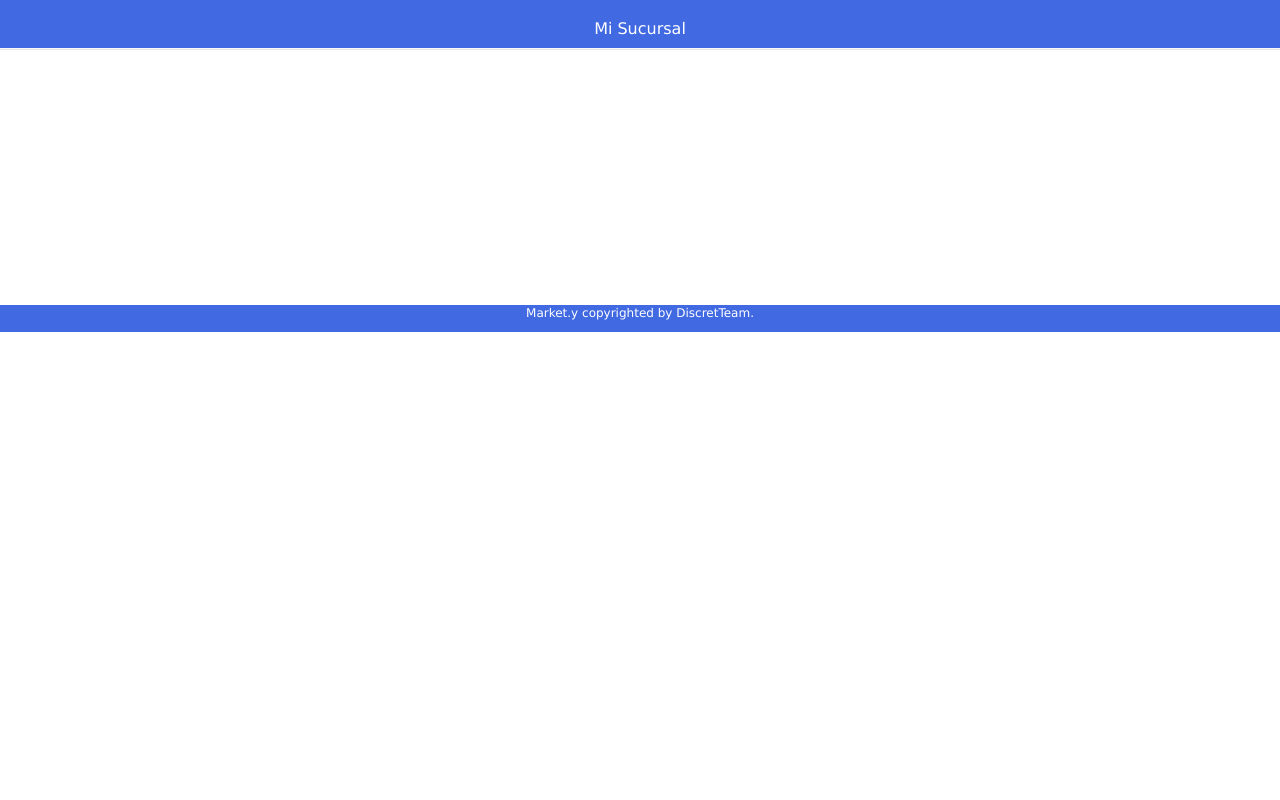
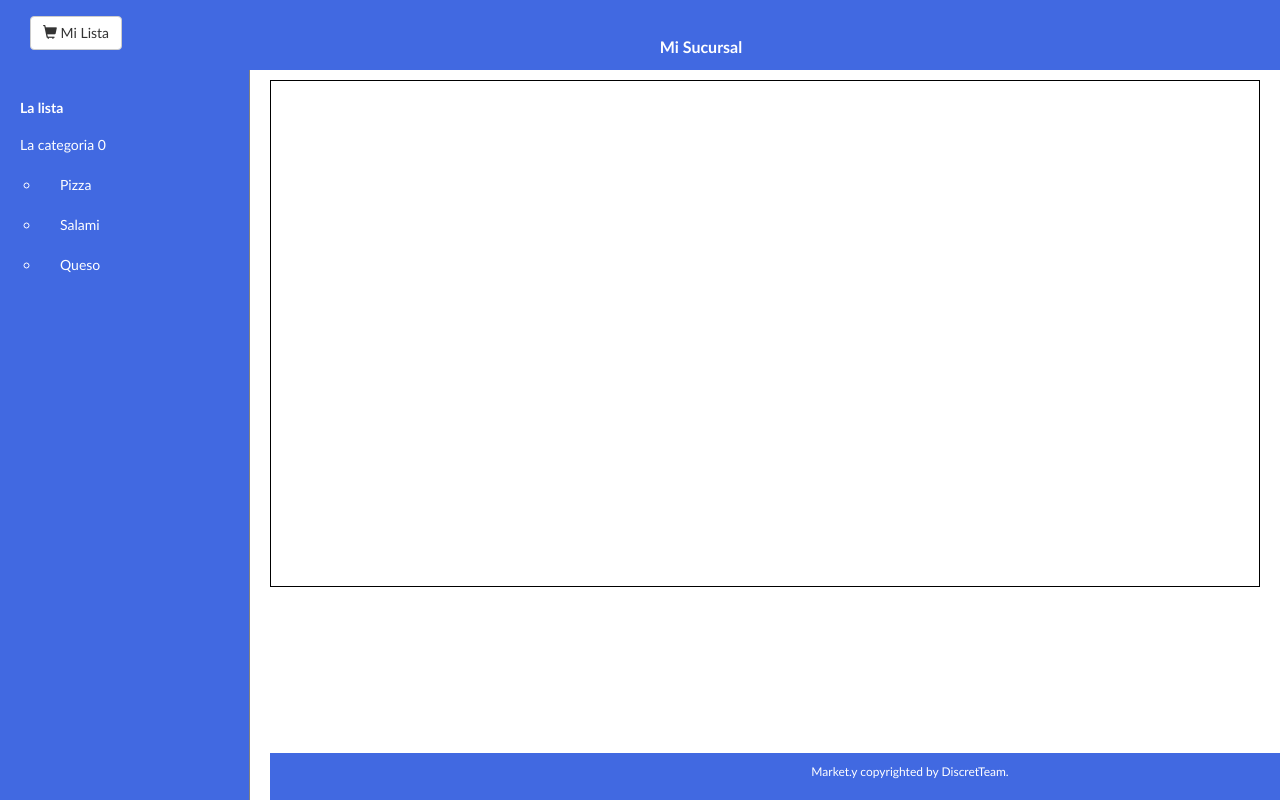
Before and after one commit to moisesisaias/intellimarket, a website: page index.html in a window 1280 px wide. Drawn offline with nearby package versions, Linux system fonts and the light colour scheme.

Commit message:
Initial layout

```diff
--- /dev/null
+++ b/css/sidebar.css
@@ -0,0 +1,126 @@
+ body {
+    overflow-x: hidden;
+ }
+
+/* Toggle Styles */
+
+#wrapper {
+    padding-left: 0;
+    -webkit-transition: all 0.5s ease;
+    -moz-transition: all 0.5s ease;
+    -o-transition: all 0.5s ease;
+    transition: all 0.5s ease;
+}
+
+#wrapper.toggled {
+    padding-left: 250px;
+}
+
+#sidebar-wrapper {
+    z-index: 1000;
+    position: fixed;
+    left: 250px;
+    width: 0;
+    height: 100%;
+    margin-left: -250px;
+    overflow-y: hidden;
+    background: royalblue;
+    -webkit-transition: all 0.5s ease;
+    -moz-transition: all 0.5s ease;
+    -o-transition: all 0.5s ease;
+    transition: all 0.5s ease;
+}
+
+#wrapper.toggled #sidebar-wrapper {
+    width: 250px;
+}
+
+#page-content-wrapper {
+    width: 100%;
+    position: absolute;
+    padding: 15px;
+}
+
+#wrapper.toggled #page-content-wrapper {
+    position: absolute;
+    margin-right: -250px;
+}
+
+/* Sidebar Styles */
+
+.sidebar-nav {
+    position: absolute;
+    top: 0;
+    width: 250px;
+    margin: 0;
+    padding: 0;
+    list-style: none;
+}
+
+.sidebar-nav li {
+	color: white;
+    text-indent: 20px;
+    line-height: 40px;
+}
+
+/*
+.sidebar-nav li a {
+    display: block;
+    text-decoration: none;
+    color: #999999;
+}
+
+.sidebar-nav li a:hover {
+    text-decoration: none;
+    color: #fff;
+    background: rgba(255,255,255,0.2);
+}
+
+.sidebar-nav li a:active,
+.sidebar-nav li a:focus {
+    text-decoration: none;
+}
+
+.sidebar-nav > .sidebar-brand {
+    height: 65px;
+    font-size: 18px;
+    line-height: 60px;
+}
+
+.sidebar-nav > .sidebar-brand a {
+    color: #999999;
+}
+
+.sidebar-nav > .sidebar-brand a:hover {
+    color: #fff;
+    background: none;
+}
+*/
+
+@media(min-width:768px) {
+    #wrapper {
+        padding-left: 250px;
+    }
+
+    #wrapper.toggled {
+        padding-left: 0;
+    }
+
+    #sidebar-wrapper {
+        width: 250px;
+    }
+
+    #wrapper.toggled #sidebar-wrapper {
+        width: 0;
+    }
+
+    #page-content-wrapper {
+        padding: 20px;
+        position: relative;
+    }
+
+    #wrapper.toggled #page-content-wrapper {
+        position: relative;
+        margin-right: 0;
+    }
+}
--- a/css/styles.css
+++ b/css/styles.css
@@ -1,40 +1,165 @@
 body {
-	font-family: Verdana, Geneva, Tahoma, sans-serif;
+	font-family: 'Trebuchet MS', 'Lucida Sans Unicode', 'Lucida Grande', 'Lucida Sans', Arial, sans-serif;
 	font-size: 14px;
 }
 
-div {
-	/*box-sizing: border-box;*/
-}
-
-h1 {
+h1 a {
 	font-size: 16px;
 }
 
-.h1:hover {
-	color: darkgray;
+h2 {
+	font-size: 14px;
 }
 
-.l-header {
+h1 a:hover {
+	color: palegreen;
+}
+
+a {
+	text-decoration: none;
+}
+
+.title {
+	display: block;
+}
+
+.nav {
 	background-color: royalblue;
 	color: white;
 }
 
-.l-body {
-	/*width: 100%;*/
-
-}
-
-.l-footer {
+.nav a{
 	background-color: royalblue;
-	font-size: 12px;
 	color: white;
 }
 
-m-canvas {
-	border: 3px solid black;
+.center {
+	position: absolute;
+    left: 0;
+    top: 25%;
+    width: 100%;
 }
 
-.text-center {
-	text-align: center;
+.font-footer {
+	font-size: 12px;
 }
+
+.m-canvas {
+	position: absolute;
+    left: 0;
+    width: 100%;
+	border: 1px solid black;
+}
+
+.box {
+	box-sizing: border-box;
+	border: none;
+}
+
+
+body {
+    padding-top: 50px;
+    overflow: auto;
+}
+#wrapper {
+    min-height: 100%;
+    height: 100%;
+    width: 100%;
+    position: absolute;
+    top: 0px;
+    left: 0;
+    display: inline-block;
+}
+#main-wrapper {
+    height: 100%;
+    overflow: auto;
+    padding: 50px 0 0px 0;
+}
+#main {
+    position: relative;
+    height: 100%;
+    overflow: auto;
+    padding: 0 15px;
+}
+#sidebar-wrapper {
+    height: 100%;
+    padding: 50px 0 0px 0;
+    position: fixed;
+    border-right: 1px solid gray;
+}
+#sidebar {
+    position: relative;
+    height: 100%;
+    overflow: hidden;
+	overflow-x: auto;
+}
+#sidebar .list-group-item {
+        border-radius: 0;
+        border-left: 0;
+        border-right: 0;
+        border-top: 0;
+}
+@media (max-width: 992px) {
+    body {
+        padding-top: 0px;
+    }
+}
+@media (min-width: 992px) {
+    #main-wrapper {
+        float:right;
+    }
+}
+@media (max-width: 992px) {
+    #sidebar-wrapper {
+        position: static;
+        height:auto;
+  		border-right:0;
+	}
+}
+
+@media (max-width: 768px) {
+    .title {
+        float:right;
+    }
+}
+
+@media (max-width: 768px) {
+    #sidebar {
+        margin-top: 110px;
+    }
+}
+
+@media (min-width: 768px) {
+    #sidebar {
+        margin-top: 30px;
+    }
+}
+
+@media (max-width: 768px) {
+    #main {
+        margin-top: 100px;
+    }
+}
+
+@media (min-width: 768px) {
+    #main {
+        margin-top: 10px;
+    }
+}
+
+@media (min-width: 992px) {
+	.col-md-11 {
+		width: 100%;
+	}
+}
+
+.footer {
+	width: 100%;
+	bottom:0;
+  	position:fixed;
+    padding:10px;
+}
+
+.navbar {
+	border: none;
+}
--- a/index.html
+++ b/index.html
@@ -10,32 +10,92 @@
 		<!-- Bootstrap 3.3.6 -->
 		<link rel="stylesheet" type="text/css" href="ventor/bootstrap-3.3.6-dist/css/bootstrap.min.css">
 		<link rel="stylesheet" type="text/css" href="css\styles.css"/>
+		<link rel="stylesheet" type="text/css" href="css\sidebar.css"/>
 	</head>
 	<body>
-		<nav class="navbar navbar-default navbar-fixed-top">
-			<div class="container-fluid l-header">
-				<h1 class="text-center"> Mi Sucursal </h1>
+
+		<!-- Header de la pagina -->
+		<div id="header" class="navbar navbar-default navbar-fixed-top nav">
+
+			<!-- Contenido del Header de la pagina -->
+			<nav class="container-fluid">
+
+				<form class="navbar-form navbar-left box">
+					<button type="button" id="menu-toggle"
+						class="btn btn-default navbar-btn ">
+						<span class="glyphicon glyphicon-shopping-cart"></span> Mi Lista</button>
+				</form>
+
+				<div class="center-block title">
+					<h1 class="text-center">
+						<a href="#"><strong> Mi Sucursal </strong></a></h1>
+				</div>
+
 			</div>
-		</nav>
-		<div class="container-fluid l-body">
-			<div class="row">
-				<div class="col-xs-6 col-md-4">List Menu</div>
-				<div class="col-xs-12 col-md-8">
-					<div class="m-canvas">
-						<canvas id="mymap" class="m-canvas" width="500" height="300"></canvas>
-					</div>
+		</div>
+
+		<div id="wrapper">
+
+			<div id="sidebar-wrapper">
+
+				<!-- Contenido del sidebar -->
+				<div id="sidebar">
+
+					<ul class="sidebar-nav">
+						<li><h2><strong>La lista</strong></h2></li>
+						<li>La categoria 0
+							<ul>
+								<li>Pizza</li>
+								<li>Salami</li>
+								<li>Queso</li>
+							</ul>
+						</li>
+					</ul>
+
+
 				</div>
 			</div>
+
+			<div id="page-content-wrapper">
+				<div id="main-wrapper" class="col-xs-12 col-md-11 pull-right">
+
+					<div id="main" class="m-canvas center-block">
+
+						<!-- Tu real Canvas -->
+						<canvas id="mymap" width="800" height="500">
+
+						</canvas>
+					</div>
+
+					<!-- Footer de la pagina -->
+					<nav class="nav navbar-default footer">
+
+						<div class="container-fluid center-block">
+							<p class="text-center font-footer">Market.y copyrighted by DiscretTeam.</p>
+						</div>
+					</nav>
+
+				</div>
+
+				<!--
+				<nav class="nav navbar-default navbar-fixed-bottom">
+					<div class="container-fluid">
+						<p class="text-center font-footer center">Market.y copyrighted by DiscretTeam.</p>
+					</div>
+				</nav> -->
+
+			</div>
+
 		</div>
-		<footer class="footer">
-			<div class="container-fluid l-footer">
-				<p class="text-center">Market.y copyrighted by DiscretTeam.</p>
-			</div>
-		</footer>
-
 		<!-- jQuery (necessary for Bootstrap's JavaScript plugins) -->
 		<script src="https://ajax.googleapis.com/ajax/libs/jquery/1.11.3/jquery.min.js"></script>
 		<!-- Include all compiled plugins (below), or include individual files as needed -->
 		<script src="ventor/bootstrap-3.3.6-dist/js/bootstrap.min.js"></script>
+		<script>
+			$("#menu-toggle").click(function(e) {
+				e.preventDefault();
+				$("#wrapper").toggleClass("toggled");
+			});
+		</script>
 	</body>
 </html>
```
